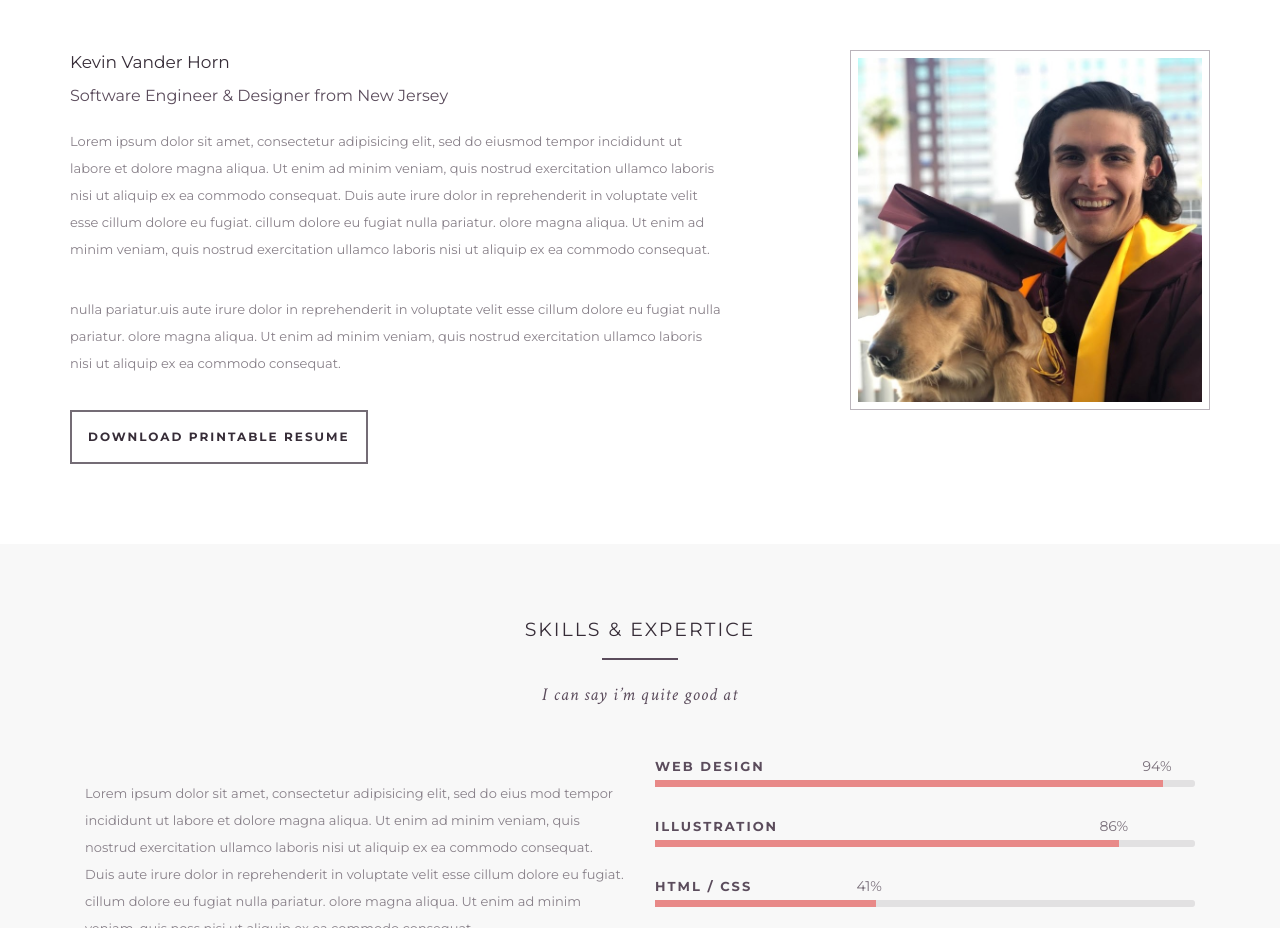
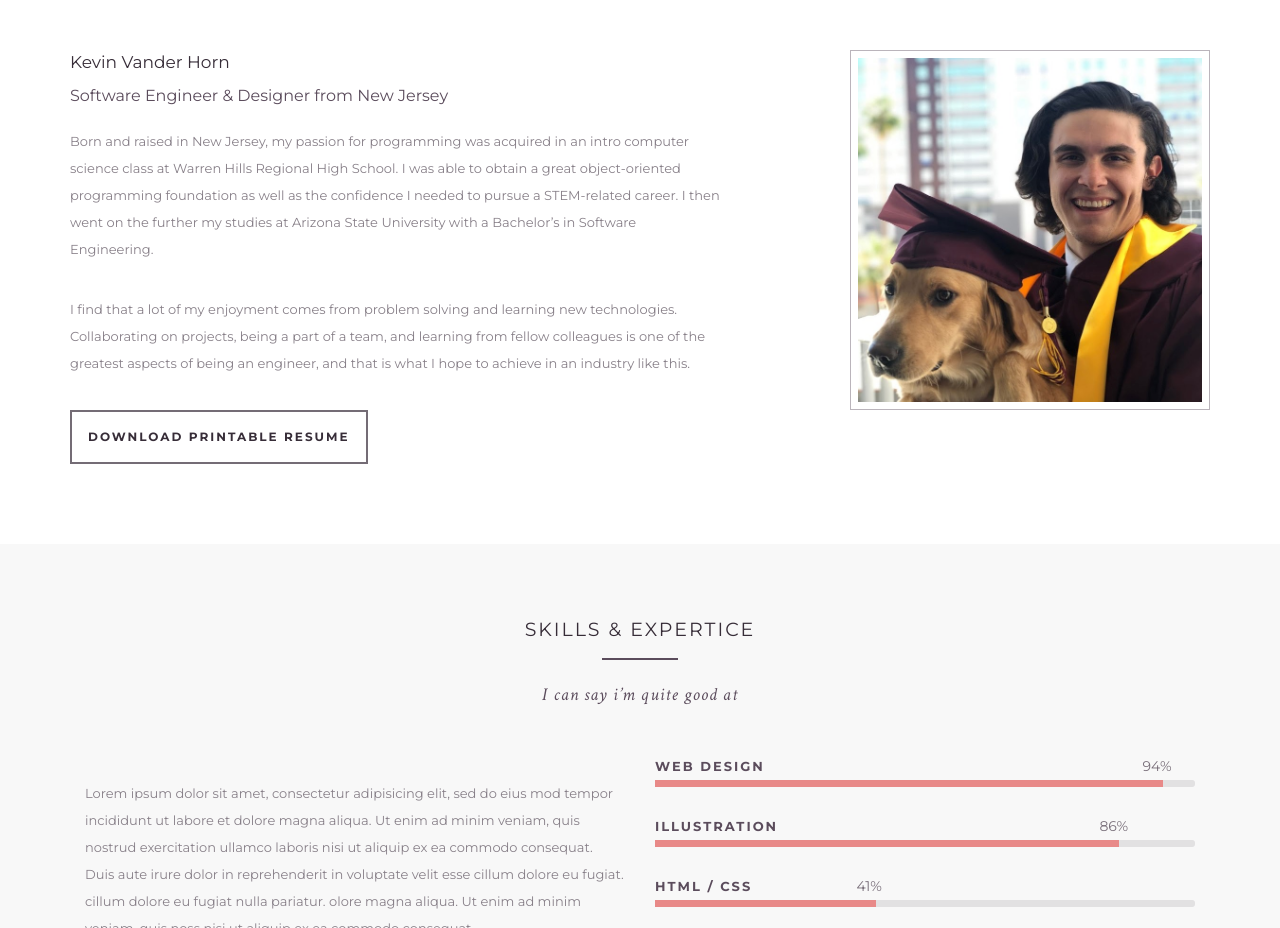
Before and after one commit to kjvande3/portfolio_website, a plain HTML site: page index.html in a window 1280 px wide. Shown: the part 1000-1928 px from the top of the page. Drawn offline with nearby package versions, Linux system fonts and the light colour scheme; some packages are replaced by stand-ins of ours; a script that the page names is missing.

Commit message:
added descriptions

```diff
--- a/index.html
+++ b/index.html
@@ -105,8 +105,8 @@
       	<div class=" col-lg-7 col-md-7 col-sm-7 col-xs-12 pull-left media">
         	<h5>Kevin Vander Horn</h5>
             <h4>Software Engineer &amp; Designer from New Jersey</h4>
-            <p>Lorem ipsum dolor sit amet, consectetur adipisicing elit, sed do eiusmod tempor incididunt ut labore et dolore magna aliqua. Ut enim ad minim veniam, quis nostrud exercitation ullamco laboris nisi ut aliquip ex ea commodo consequat. Duis aute irure dolor in reprehenderit in voluptate velit esse cillum dolore eu fugiat. cillum dolore eu fugiat nulla pariatur. olore magna aliqua. Ut enim ad minim veniam, quis nostrud exercitation ullamco laboris nisi ut aliquip ex ea commodo consequat.</p>
-<p>nulla pariatur.uis aute irure dolor in reprehenderit in voluptate velit esse cillum dolore eu fugiat nulla pariatur. olore magna aliqua. Ut enim ad minim veniam, quis nostrud exercitation ullamco laboris nisi ut aliquip ex ea commodo consequat. </p>
+            <p>Born and raised in New Jersey, my passion for programming was acquired in an intro computer science class at Warren Hills Regional High School. I was able to obtain a great object-oriented programming foundation as well as the confidence I needed to pursue a STEM-related career. I then went on the further my studies at Arizona State University with a Bachelor’s in Software Engineering.</p>
+<p>I find that a lot of my enjoyment comes from problem solving and learning new technologies. Collaborating on projects, being a part of a team, and learning from fellow colleagues is one of the greatest aspects of being an engineer, and that is what I hope to achieve in an industry like this.</p>
 <p><a role="button" class="btn btn-primary btn-lg">Download Printable Resume</a></p>
         </div>
 
```
